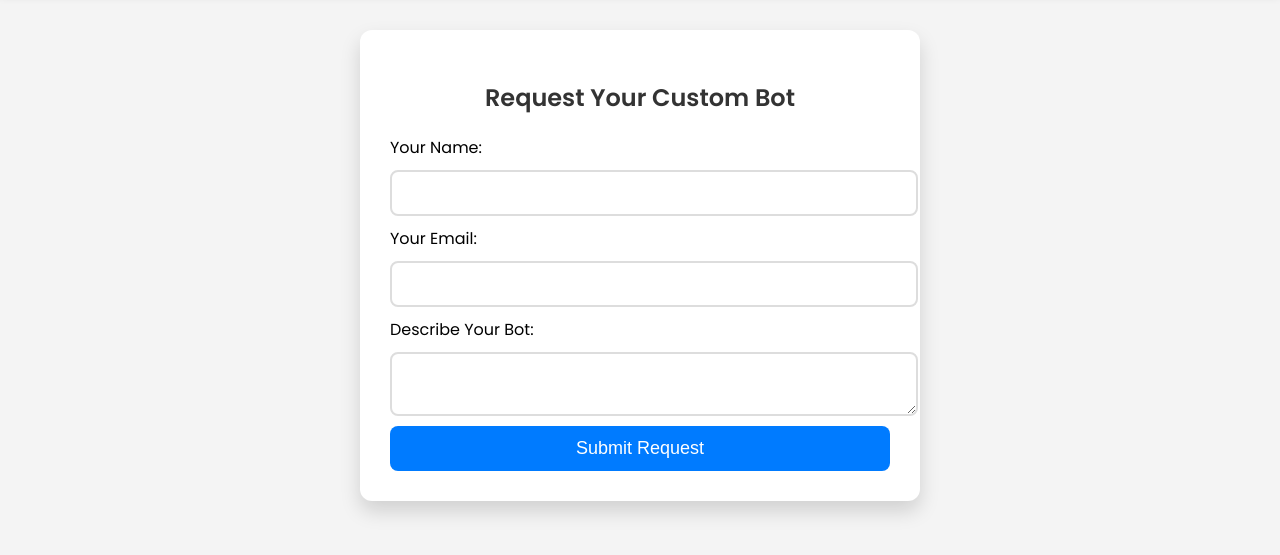
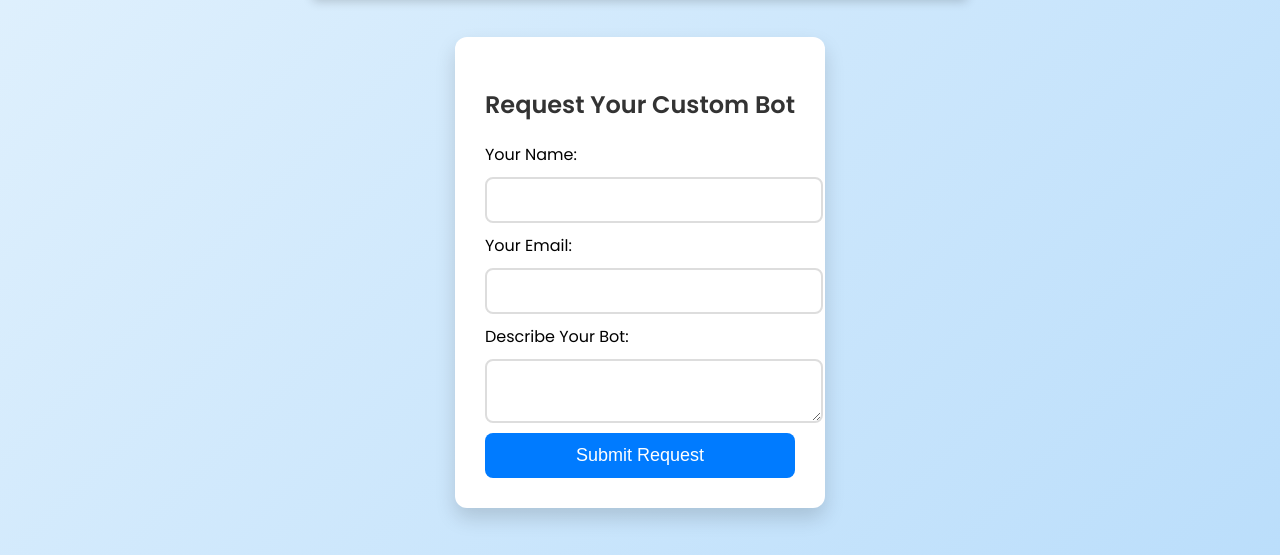
Before and after one commit to moumenesed197/TGBotMaker, a plain HTML site: page index.html in a window 1280 px wide. Shown: the part 245-800 px from the top of the page. Drawn offline with Linux system fonts and the light colour scheme; files that its build step writes are made by us from their sources.

Commit message:
Update styles.css

```diff
--- a/styles.css
+++ b/styles.css
@@ -4,8 +4,14 @@ body {
     margin: 0;
     padding: 0;
     text-align: center;
-    background-color: #f4f4f4;
+    background: linear-gradient(135deg, #e3f2fd, #bbdefb);
+    height: 100vh;
+    display: flex;
+    justify-content: center;
+    align-items: center;
+    flex-direction: column;
 }
+
 
 /* Header */
 header {
```
